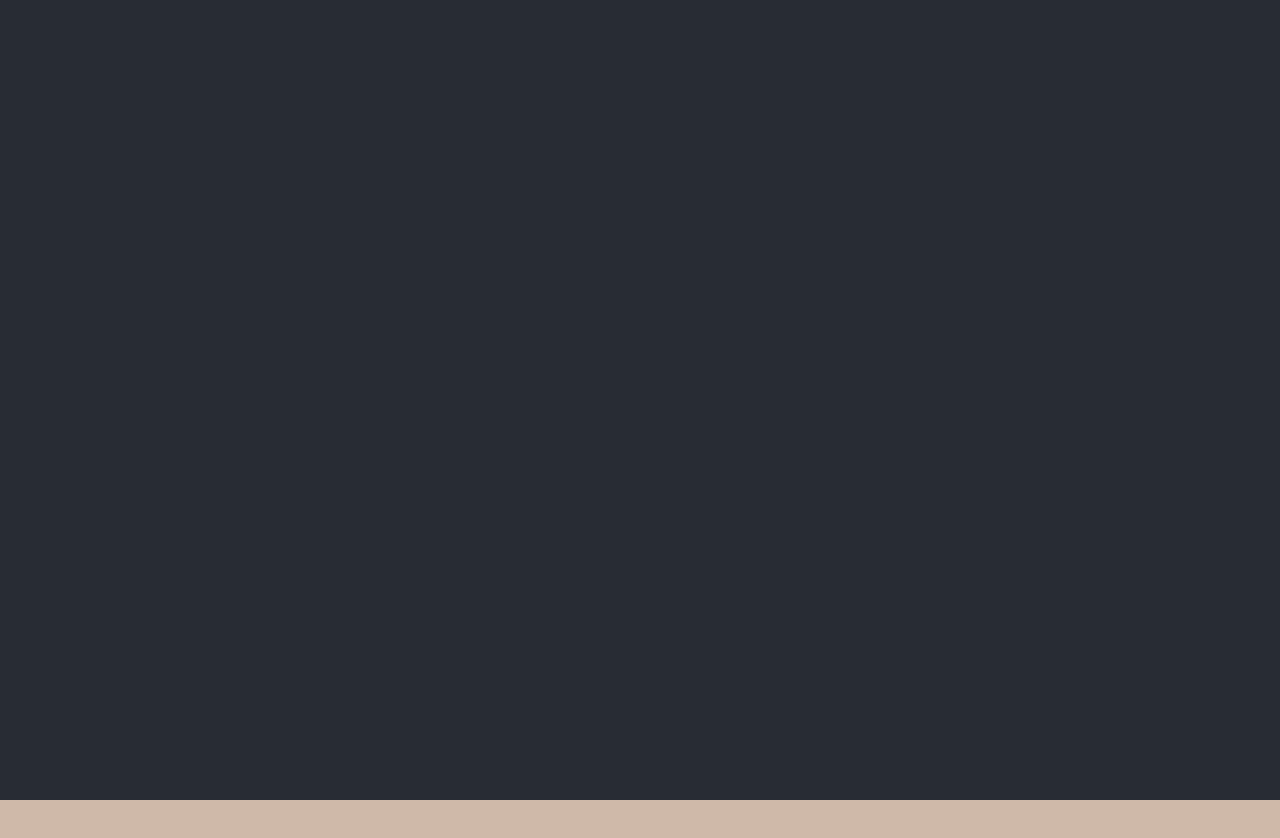
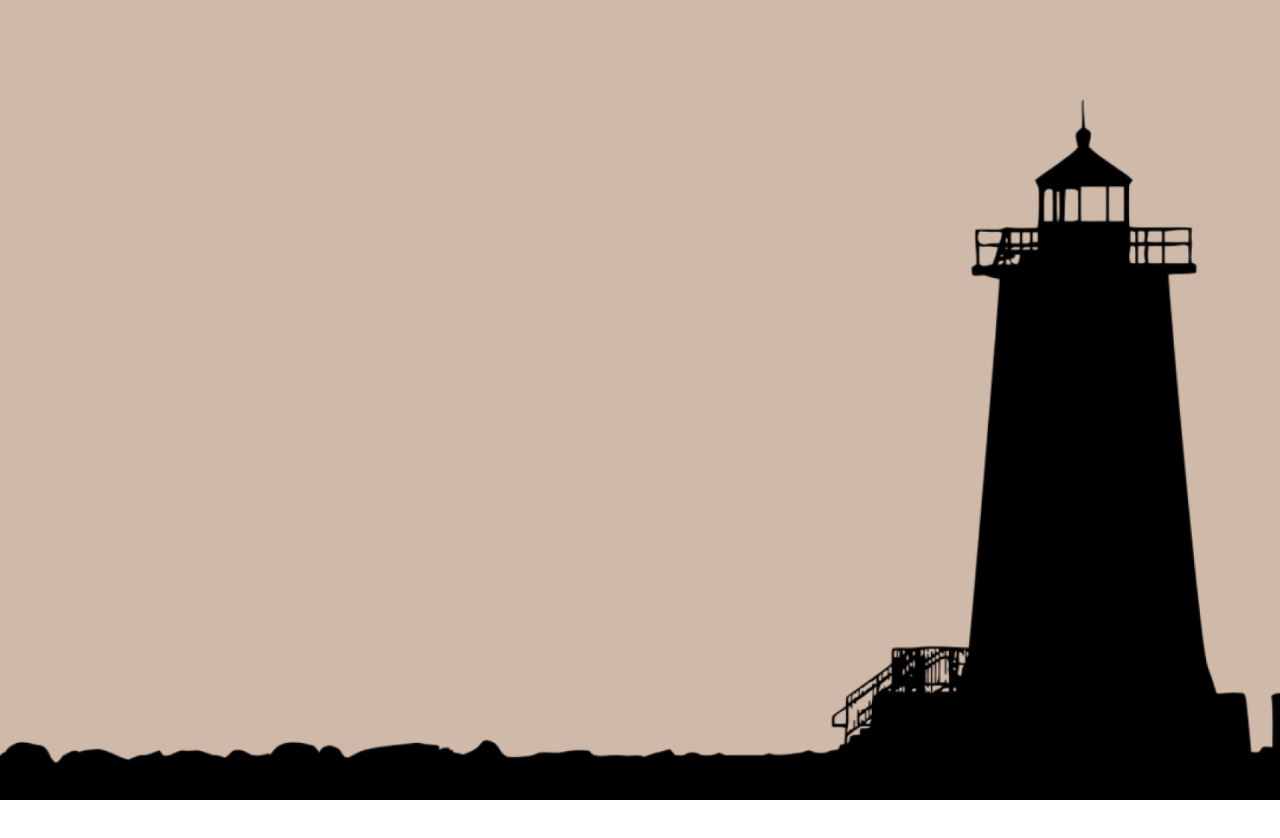
Before and after one commit to shenderson62/shenderson-website, a React (Create React App) app: page / in a window 1280 px wide. Shown: the top 838 px of the page. After the commit the page ends 800 px from the top, so only its background shows below. Built offline with nearby package versions, Linux system fonts and the light colour scheme.

Commit message:
add lighthouse image

```diff
--- a/src/App.js
+++ b/src/App.js
@@ -10,10 +10,6 @@ function App() {
   return (
     <Router>
       <div className="App">
-        <header className="App-header">
-          {/* Your header content */}
-        </header>
-
         <Routes>
           <Route exact path="/" element={<Home/>} />
           <Route path="/about" element={<About/>} />
--- a/src/components/Screen/Screen.css
+++ b/src/components/Screen/Screen.css
@@ -1,7 +1,13 @@
 .screen-container {
     background-color: #CFB9A9;
-    /* background-image: url('../../assets/images/lighthouse-background.png'); */
-    /* background-size: cover; */
     height: 100vh;
     width: 100vw;
   }
+
+  .image-overlay {
+    position: absolute;
+    bottom: 0;
+    left: 0;
+    height: 90%;
+    width: 100%;
+  }
--- a/src/components/Screen/Screen.js
+++ b/src/components/Screen/Screen.js
@@ -1,10 +1,11 @@
 import React from 'react';
 import './Screen.css';
+import lighthouseBackground from '../../assets/images/lighthouse-background.png';
 
 function Screen() {
   return (
     <div className="screen-container">
-      {/* Add content within the screen component if needed */}
+        <img className="image-overlay"src={lighthouseBackground} alt="lighthouse background"/>
     </div>
   );
 }
```
